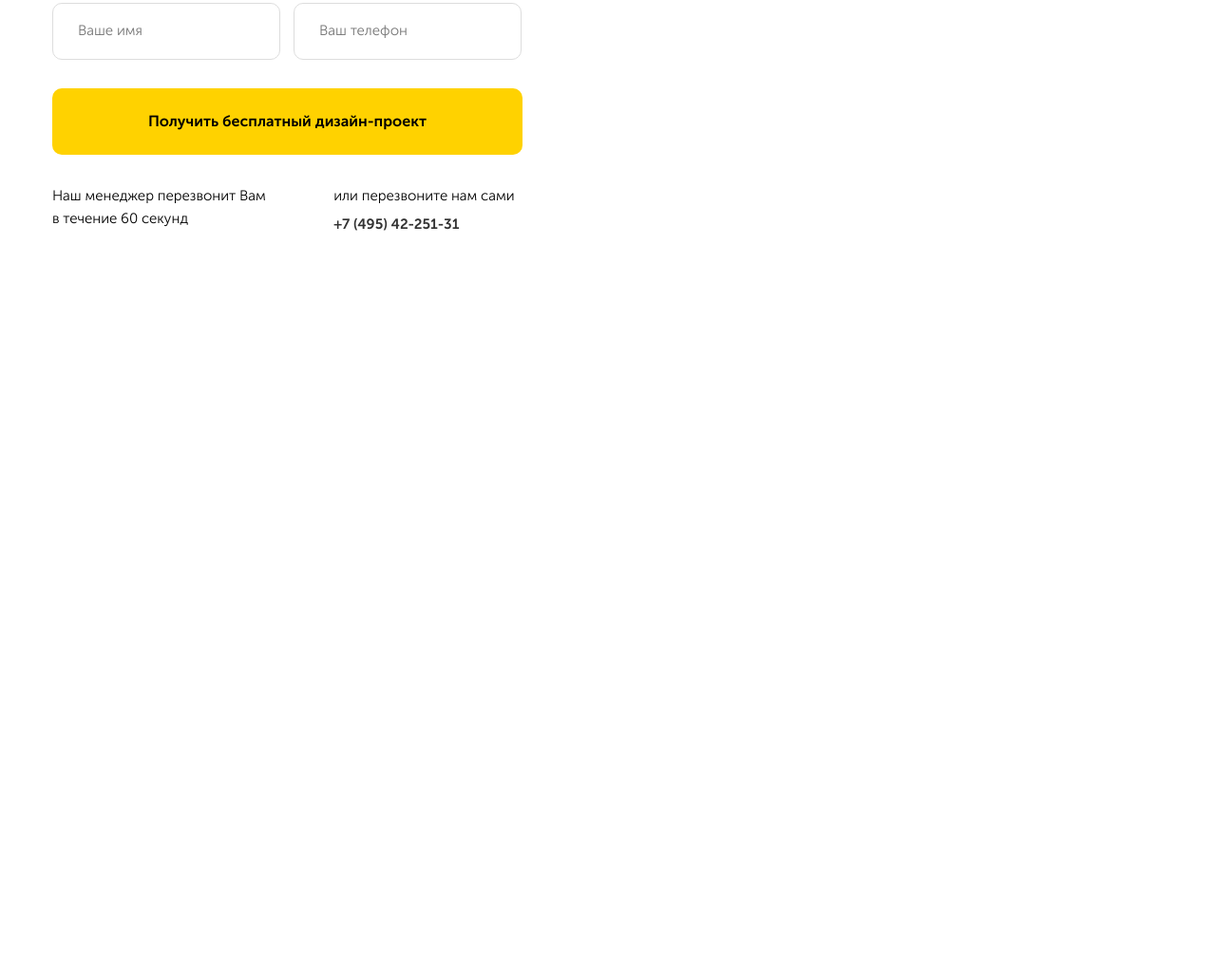
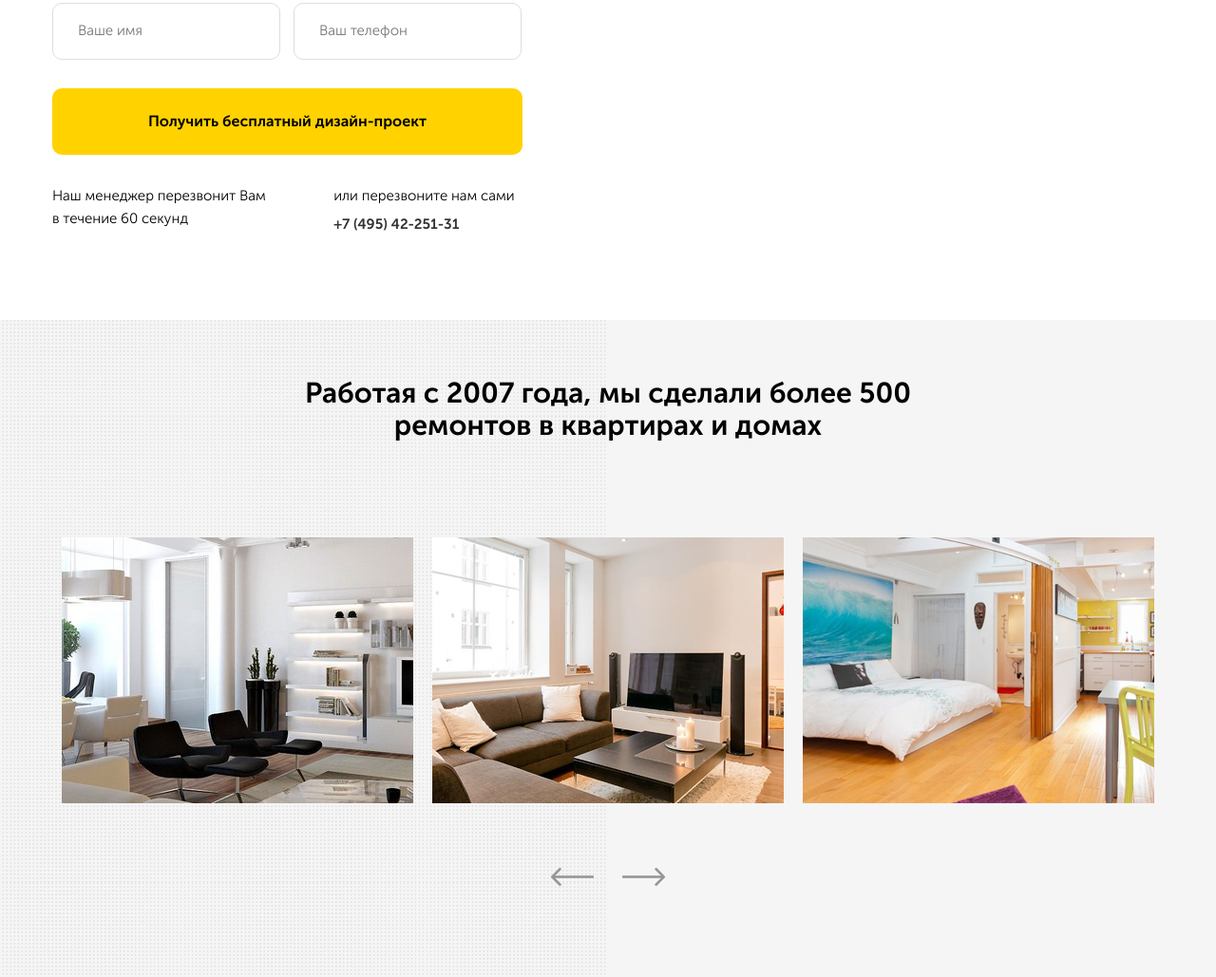
Before and after one commit to Samoiloff90/repair, a plain HTML site: page index.html in a window 1280 px wide. Shown: the part 957-1986 px from the top of the page at 95% size. Before the commit the page ends 1294 px from the top, so only its background shows below. Drawn offline with nearby package versions, Linux system fonts and the light colour scheme.

Commit message:
сделал слайдер

```diff
--- a/Sass/_interface.sass
+++ b/Sass/_interface.sass
@@ -34,6 +34,7 @@ img
   &-title
     font-size: 24px
     +bold
+    text-align: center
   &-subtitle
     display: block
     font-size: 16px
@@ -42,3 +43,7 @@ img
   padding: 20px 26px
   font-size: 15px
   border-radius: 10px
+.arrows
+  &__left, &__right
+    &:hover
+      cursor: pointer
--- a/Sass/blocks/_offer.sass
+++ b/Sass/blocks/_offer.sass
@@ -19,6 +19,7 @@
     max-width: 360px
     line-height: 35px
     margin-bottom: 21px
+    text-align: left
   &__subtitle
     max-width: 250px
     margin-bottom: 30px
--- /dev/null
+++ b/Sass/blocks/_portfolio.sass
@@ -0,0 +1,23 @@
+.portfolio
+  background: $background-color url('../img/portfolio/portfolio-pt.jpg') repeat-y center left
+  background-size: 50%
+  &__title
+    max-width: 700px
+    margin: auto
+    margin-bottom: 100px
+    font-size: 30px
+    +bold
+  &__arrows
+    max-width: 120px
+    margin: auto
+    margin-top: 68px
+    display: flex
+    justify-content: space-between
+.slider
+  &__image
+    margin: auto
+@media (max-width: 1200px)
+  .portfolio
+    &__title
+      font-size: 18px
+      max-width: 500px
--- a/Sass/style.sass
+++ b/Sass/style.sass
@@ -10,3 +10,5 @@
 @import 'blocks/offer'
 // Модальное окно
 @import 'blocks/modal'
+// Стили для блока portfolio
+@import 'blocks/portfolio'
--- /dev/null
+++ b/css/slick.css
@@ -0,0 +1,119 @@
+/* Slider */
+.slick-slider
+{
+    position: relative;
+
+    display: block;
+    box-sizing: border-box;
+
+    -webkit-user-select: none;
+       -moz-user-select: none;
+        -ms-user-select: none;
+            user-select: none;
+
+    -webkit-touch-callout: none;
+    -khtml-user-select: none;
+    -ms-touch-action: pan-y;
+        touch-action: pan-y;
+    -webkit-tap-highlight-color: transparent;
+}
+
+.slick-list
+{
+    position: relative;
+
+    display: block;
+    overflow: hidden;
+
+    margin: 0;
+    padding: 0;
+}
+.slick-list:focus
+{
+    outline: none;
+}
+.slick-list.dragging
+{
+    cursor: pointer;
+    cursor: hand;
+}
+
+.slick-slider .slick-track,
+.slick-slider .slick-list
+{
+    -webkit-transform: translate3d(0, 0, 0);
+       -moz-transform: translate3d(0, 0, 0);
+        -ms-transform: translate3d(0, 0, 0);
+         -o-transform: translate3d(0, 0, 0);
+            transform: translate3d(0, 0, 0);
+}
+
+.slick-track
+{
+    position: relative;
+    top: 0;
+    left: 0;
+
+    display: block;
+    margin-left: auto;
+    margin-right: auto;
+}
+.slick-track:before,
+.slick-track:after
+{
+    display: table;
+
+    content: '';
+}
+.slick-track:after
+{
+    clear: both;
+}
+.slick-loading .slick-track
+{
+    visibility: hidden;
+}
+
+.slick-slide
+{
+    display: none;
+    float: left;
+
+    height: 100%;
+    min-height: 1px;
+}
+[dir='rtl'] .slick-slide
+{
+    float: right;
+}
+.slick-slide img
+{
+    display: block;
+}
+.slick-slide.slick-loading img
+{
+    display: none;
+}
+.slick-slide.dragging img
+{
+    pointer-events: none;
+}
+.slick-initialized .slick-slide
+{
+    display: block;
+}
+.slick-loading .slick-slide
+{
+    visibility: hidden;
+}
+.slick-vertical .slick-slide
+{
+    display: block;
+
+    height: auto;
+
+    border: 1px solid transparent;
+}
+.slick-arrow.slick-hidden {
+    display: none;
+}
--- a/index.html
+++ b/index.html
@@ -6,6 +6,8 @@
   <meta http-equiv="X-UA-Compatible" content="ie=edge">
   <title>Ремонт квартир</title>
   <link rel="stylesheet" href="css/normalize.css">
+  <link rel="stylesheet" href="css/slick.css">
+  <link rel="stylesheet" href="css/slick-theme.css">
   <link rel="stylesheet" href="css/style.css">
 </head>
 <body>
@@ -124,6 +126,39 @@
         </div>
       </div>
     </section>
+
+    <section class="section portfolio">
+      <div class="container">
+        <h2 class="section-title portfolio__title">
+          Работая с 2007 года, мы сделали более 500 ремонтов в квартирах и домах
+        </h2>
+
+        <div class="slider">
+          <div class="slider__item"><img class="slider__image" src="img/portfolio/slider_1.jpg" alt="картинка"></div>
+          <!-- /.slider__item -->
+          <div class="slider__item"><img class="slider__image" src="img/portfolio/slider_2.jpg" alt="картинка"></div>
+          <!-- /.slider__item -->
+          <div class="slider__item"><img class="slider__image" src="img/portfolio/slider_3.jpg" alt="картинка"></div>
+          <!-- /.slider__item -->
+          <div class="slider__item"><img class="slider__image" src="img/portfolio/slider_1.jpg" alt="картинка"></div>
+          <!-- /.slider__item -->
+          <div class="slider__item"><img class="slider__image" src="img/portfolio/slider_2.jpg" alt="картинка"></div>
+          <!-- /.slider__item -->
+          <div class="slider__item"><img class="slider__image" src="img/portfolio/slider_3.jpg" alt="картинка"></div>
+          <!-- /.slider__item -->
+        </div>
+        <div class="arrows portfolio__arrows">
+          <div class="arrows__left">
+            <img src="img/portfolio/left-arrow.png" alt="Стрелочка">
+          </div>
+          <div class="arrows__right">
+            <img src="img/portfolio/right-arrow.png" alt="Стрелочка">
+          </div>
+        </div>
+        <!-- /.slider -->
+
+      </div>
+    </section>
     <!-- /.offer -->
   </main>
   <div class="modal" id="modal">
@@ -167,5 +202,34 @@
   integrity="sha256-CSXorXvZcTkaix6Yvo6HppcZGetbYMGWSFlBw8HfCJo=" crossorigin="anonymous"></script>
   <script src="js/modal.js"></script>
   <script src="js/scripts.js"></script>
+  <script src="js/slick.min.js"></script>
+  <script>
+    $(document).ready(function() {
+      $('.slider').slick({
+        slidesToShow: 3,
+        slidesToScroll: 1,
+        prevArrow: $('.arrows__left'),
+        nextArrow: $('.arrows__right'),
+        responsive: [
+          {
+            breakpoint: 1201,
+            settings: {
+              slidesToShow: 2,
+              slidesToScroll: 1,
+              infinite: true,
+              dots: true
+            }
+          },
+          {
+            breakpoint: 768,
+            settings: {
+              slidesToShow: 1,
+              slidesToScroll: 1
+            }
+          }
+        ]
+      });
+    });
+  </script>
 </body>
 </html>
--- a/js/scripts.js
+++ b/js/scripts.js
@@ -1,7 +1,7 @@
 // Обработка и отправка формы через Ajax
 $('#offer-form').on('submit' , function(event) {
   event.preventDefault();
-  $.Ajax({
+  $.ajax({
     url: 'mail.php',
     type: 'POST',
     data: $(this).serialize(),
```
Also changed, not shown: css/slick-theme.css (added), css/style.css, img/portfolio/left-arrow.png (added), img/portfolio/portfolio-pt.jpg (added), img/portfolio/right-arrow.png (added), img/portfolio/slider_1.jpg (added), img/portfolio/slider_2.jpg (added), img/portfolio/slider_3.jpg (added), js/slick.min.js (added).
